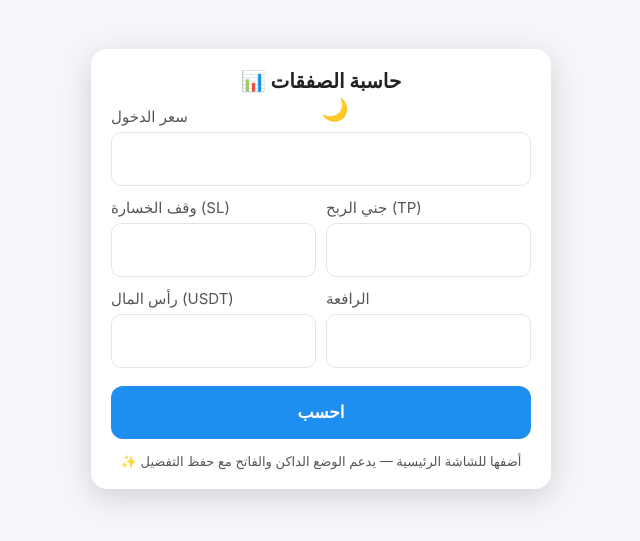
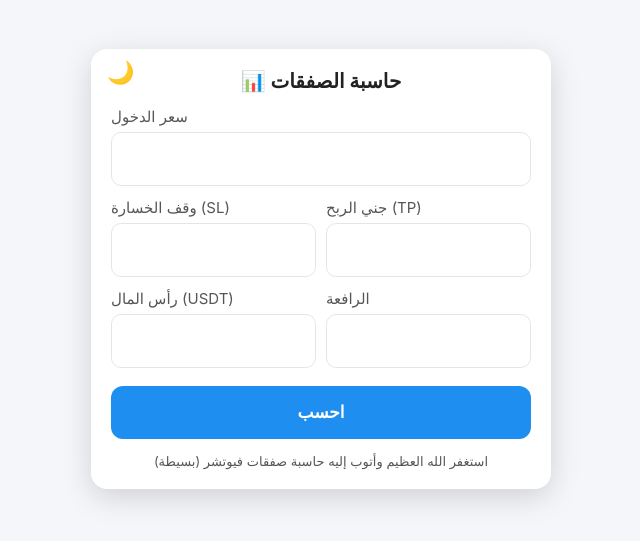
Before and after one commit to Wahab1996/Binance-calculator, a plain HTML site: page index.html in a window 1280 px wide. Shown: the part 143-684 px from the top of the page, without its empty margins (319-959 px from the left). Drawn offline with Linux system fonts and the light colour scheme.

Commit message:
Update index.html

```diff
--- a/index.html
+++ b/index.html
@@ -2,13 +2,13 @@
 <html lang="ar">
 <head>
   <meta charset="utf-8" />
-  <meta name="viewport" content="width=device-width, initial-scale=0.70, maximum-scale=1, user-scalable=no" />
+  <meta name="viewport" content="width=device-width, initial-scale=0.80, maximum-scale=1, user-scalable=no" />
   <title>حاسبة صفقات</title>
 
   <!-- إعدادات تطبيق iPhone -->
   <meta name="apple-mobile-web-app-capable" content="yes">
   <meta name="apple-mobile-web-app-status-bar-style" content="black-translucent">
-  <meta name="apple-mobile-web-app-title" content="حاسبة صفقات">
+  <meta name="apple-mobile-web-app-title" content="Binance حاسبة صفقات">
   <link rel="apple-touch-icon" href="https://img.icons8.com/ios-filled/100/ffffff/calculator.png">
 
   <style>
@@ -59,12 +59,13 @@
     }
     .theme-toggle {
       position: absolute;
-      top: 14px;
-      left: 14px;
+      top: 10px;
+      left: 10px;
       background: transparent;
       border: none;
       font-size: 22px;
       cursor: pointer;
+      z-index: 10;
     }
     label {
       display: block;
@@ -85,7 +86,7 @@
     }
     .row { display: flex; gap: 10px; }
     .half { flex: 1; }
-    button {
+    button.calc-btn {
       margin-top: 18px;
       width: 100%;
       padding: 16px;
@@ -142,7 +143,7 @@
       </div>
     </div>
 
-    <button id="calcBtn">احسب</button>
+    <button id="calcBtn" class="calc-btn">احسب</button>
 
     <div id="res" class="result" style="display:none;">
       <div class="muted">📌 حجم الصفقة = <span id="pos"></span> USDT</div>
@@ -151,7 +152,8 @@
       <div style="margin-top:12px;">⚖️ نسبة العائد/المخاطرة = <span id="rr"></span></div>
     </div>
 
-    <footer>✨ أضفها للشاشة الرئيسية — يدعم الوضع الداكن والفاتح مع حفظ التفضيل</footer>
+    <footer> استغفر الله العظيم وأتوب إليه
+      حاسبة صفقات فيوتشر (بسيطة)</footer>
   </div>
 
   <script>
@@ -187,8 +189,6 @@
       document.getElementById('pnlTPpct').textContent = (pnlTPpct>=0?'+':'') + fmt(pnlTPpct);
       document.getElementById('pnlSL').textContent = (pnlSL>=0?'+':'') + fmt(pnlSL);
       document.getElementById('pnlSLpct').textContent = (pnlSLpct>=0?'+':'') + fmt(pnlSLpct);
-      document.getElementById('chgTP').textContent = fmt(changeTP*100);
-      document.getElementById('chgSL').textContent = fmt(changeSL*100);
       document.getElementById('rr').textContent = rr;
 
       document.getElementById('res').style.display = 'block';
```
